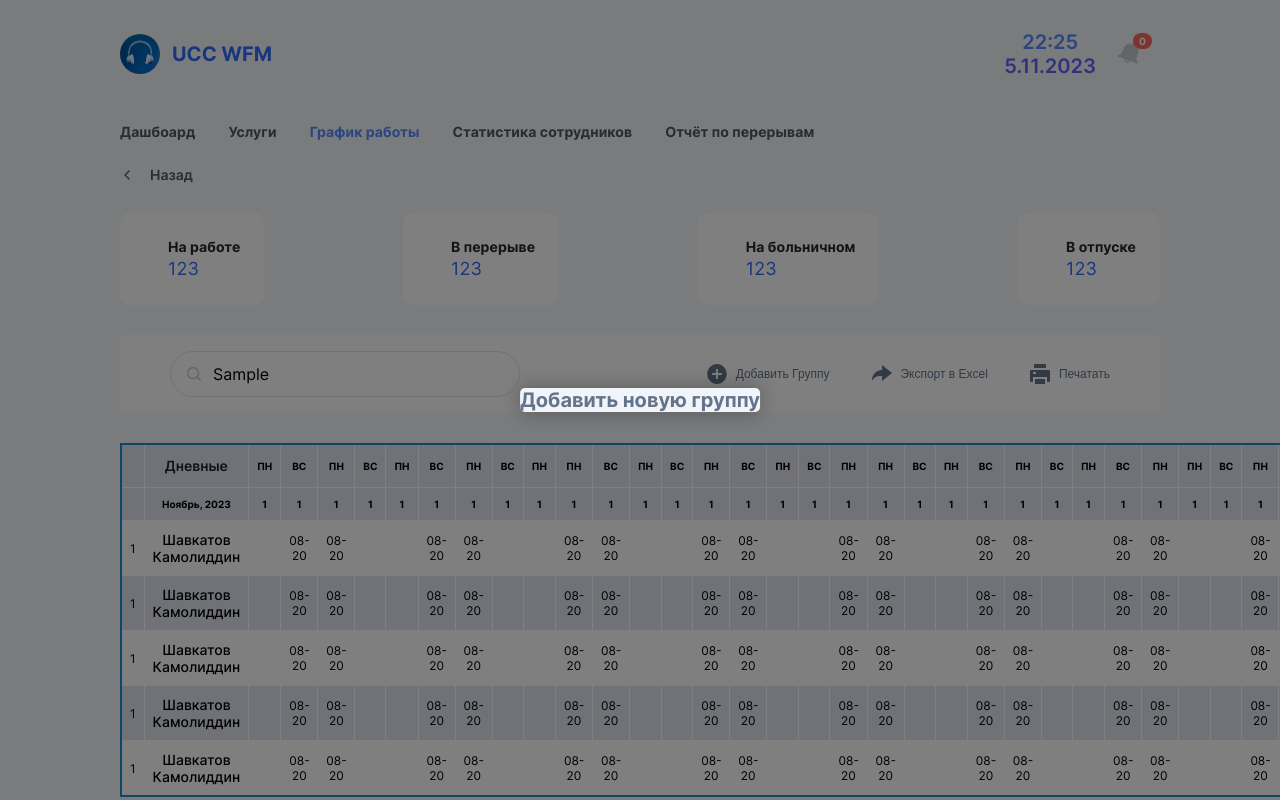
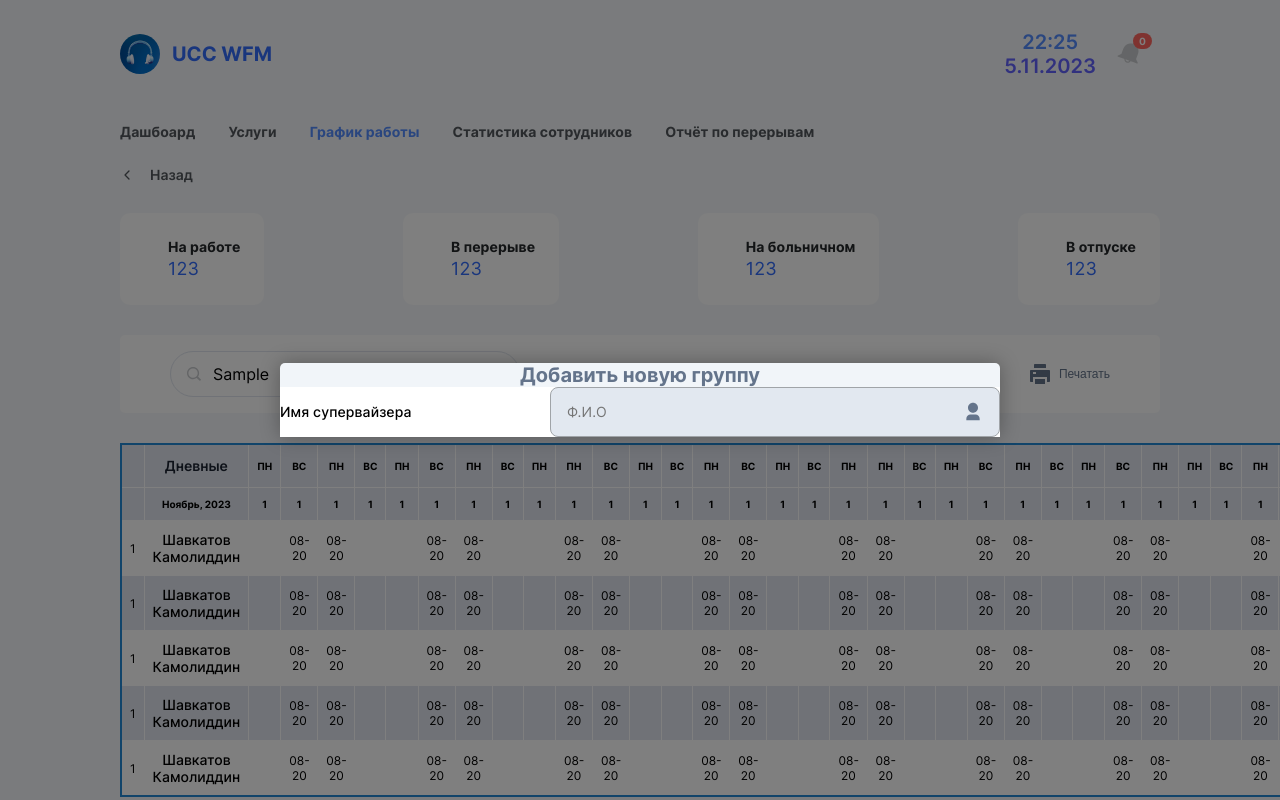
Before and after one commit to Umirzakovv/dashboard-contact-center, a React (Vite) app: page /schedule/1000 in a window 1280 px wide. Both pictures are taken after typing "Sample" into the empty fields and a click on the button "Добавить Группу". Shown: the top 800 px of the page. Built offline with nearby package versions, Linux system fonts and the light colour scheme; no server answers.

Commit message:
set layout of AddSupervisorInput component without its modal

```diff
--- a/src/assets/scss/variables.scss
+++ b/src/assets/scss/variables.scss
@@ -1 +1,2 @@
 $blue: "#174880";
+$border-color: #a0a4a8;
--- a/src/pages/single-schedule/components/add-group-modal/AddGroupModal.jsx
+++ b/src/pages/single-schedule/components/add-group-modal/AddGroupModal.jsx
@@ -2,6 +2,7 @@
 import { useRef } from "react";
 import "./add-group-modal.scss";
 import { useEffect } from "react";
+import AddSupervisorInput from "../add-supervisor-input/AddSupervisorInput";
 
 const AddGroupModal = ({ setisModalOpen }) => {
   const modalRef = useRef();
@@ -22,6 +23,7 @@ const AddGroupModal = ({ setisModalOpen }) => {
   return (
     <form className="add-group__modal" ref={modalRef}>
       <h2 className="add-group__modal-title">Добавить новую группу</h2>
+      <AddSupervisorInput />
     </form>
   );
 };
--- a/src/pages/single-schedule/components/add-group-modal/add-group-modal.scss
+++ b/src/pages/single-schedule/components/add-group-modal/add-group-modal.scss
@@ -7,7 +7,7 @@
   left: 50%;
   transform: translate(-50%, -50%);
   box-shadow: 0px 0px 20px rgba(0, 0, 0, 0.3);
-  // width: 72rem;
+  width: 72rem;
   max-height: 90rem;
 
   .add-group__modal-title {
--- /dev/null
+++ b/src/pages/single-schedule/components/add-supervisor-input/AddSupervisorInput.jsx
@@ -0,0 +1,15 @@
+import "./add-supervisor-input.scss";
+import userImg from "../../../../assets/icons/user.svg";
+const AddSupervisorInput = () => {
+  return (
+    <div className="add-supervisor__input-wrapper">
+      <h4>Имя супервайзера</h4>
+      <div className="add-supervisor__input">
+        <input type="text" placeholder="Ф.И.О" />
+        <img src={userImg} alt="user img" />
+      </div>
+    </div>
+  );
+};
+
+export default AddSupervisorInput;
--- /dev/null
+++ b/src/pages/single-schedule/components/add-supervisor-input/add-supervisor-input.scss
@@ -0,0 +1,42 @@
+@import "../../../../assets/scss/variables.scss";
+
+.add-supervisor__input-wrapper {
+  display: flex;
+  align-items: center;
+  justify-content: space-between;
+  //   padding: 0 8rem;
+  background-color: #fff;
+
+  h4 {
+    font-size: 1.4rem;
+    font-style: normal;
+    font-weight: 500;
+    line-height: 2rem;
+    letter-spacing: 0.1px;
+  }
+
+  .add-supervisor__input {
+    display: flex;
+    align-items: center;
+    justify-content: space-between;
+    width: 45rem;
+    background-color: #e2e8f0;
+    border: 1px solid $border-color;
+    border-radius: 0.8rem;
+    padding: 1.4rem 1.6rem;
+
+    input {
+      outline: none;
+      background-color: #e2e8f0;
+      width: 100%;
+      border: none;
+
+      font-family: "Inter", sans-serif;
+      font-size: 1.4rem;
+      font-style: normal;
+      font-weight: 400;
+      line-height: 2rem;
+      letter-spacing: 0.1px;
+    }
+  }
+}
```
